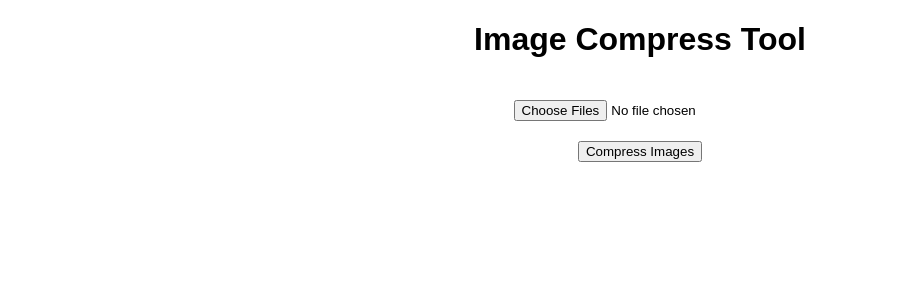
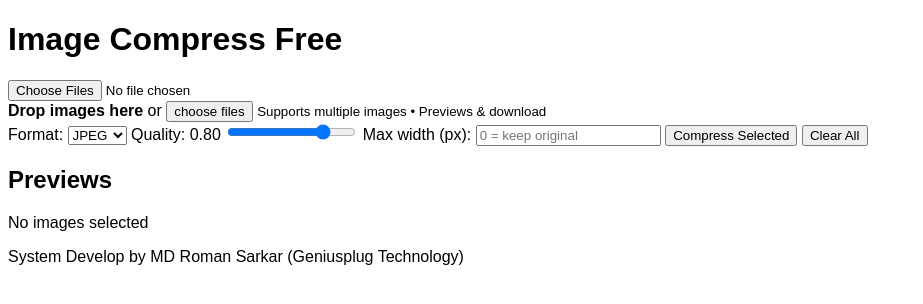
Before and after one commit to Geniusplug/Image-Compress-Free-Tool, a plain HTML site: page index.html in a window 1280 px wide. Shown: the whole page, without its empty margins (0-923 px from the left). Drawn offline with Linux system fonts and the light colour scheme.

Commit message:
Update index.html

```diff
--- a/index.html
+++ b/index.html
@@ -1,19 +1,65 @@
-<!DOCTYPE html>
+<!doctype html>
 <html lang="en">
 <head>
-    <meta charset="UTF-8">
-    <meta name="viewport" content="width=device-width, initial-scale=1.0">
-    <title>Image Compress Tool</title>
-    <link rel="stylesheet" href="style.css">
+  <meta charset="utf-8" />
+  <meta name="viewport" content="width=device-width,initial-scale=1" />
+  <title>Image Compress Free</title>
+  <link rel="stylesheet" href="style.css" />
 </head>
 <body>
-    <div id="upload-container">
-        <h1>Image Compress Tool</h1>
-        <input type="file" id="file-input" multiple accept="image/*">
-        <div id="preview-container"></div>
-        <button id="compress-button">Compress Images</button>
-        <div id="progress-container"></div>
-    </div>
-    <script src="app.js"></script>
+  <main class="container">
+    <header>
+      <h1>Image Compress Free </h1>
+    </header>
+
+    <section class="uploader-card">
+      <div id="dropzone" class="dropzone" tabindex="0">
+        <input id="file" type="file" accept="image/*" multiple />
+        <div class="drop-inner">
+          <strong>Drop images here</strong>
+          <span>or <button id="chooseBtn" class="link-btn">choose files</button></span>
+          <small>Supports multiple images • Previews & download</small>
+        </div>
+      </div>
+
+      <div class="controls">
+        <label>Format:
+          <select id="format">
+            <option value="image/jpeg">JPEG</option>
+            <option value="image/webp">WebP</option>
+            <option value="image/png">PNG</option>
+          </select>
+        </label>
+
+        <label>Quality: <span id="qualityVal">0.80</span>
+          <input id="quality" type="range" min="0.1" max="1" step="0.01" value="0.8" />
+        </label>
+
+        <label>Max width (px):
+          <input id="maxWidth" type="number" min="0" placeholder="0 = keep original" />
+        </label>
+
+        <button id="compressBtn" class="primary">Compress Selected</button>
+        <button id="clearBtn" class="muted">Clear All</button>
+      </div>
+    </section>
+
+    <section id="gallerySection">
+      <h2>Previews</h2>
+      <div id="gallery" class="gallery">
+        <div class="empty">No images selected</div>
+      </div>
+      <div id="globalProgress" class="global-progress" hidden>
+        <div class="bar"><div class="pos" style="width:0%"></div></div>
+        <div class="global-info">0 / 0</div>
+      </div>
+    </section>
+
+    <footer class="foot">
+      <p>System Develop by MD Roman Sarkar (Geniusplug Technology)</p>
+    </footer>
+  </main>
+
+  <script src="app.js"></script>
 </body>
 </html>
```
